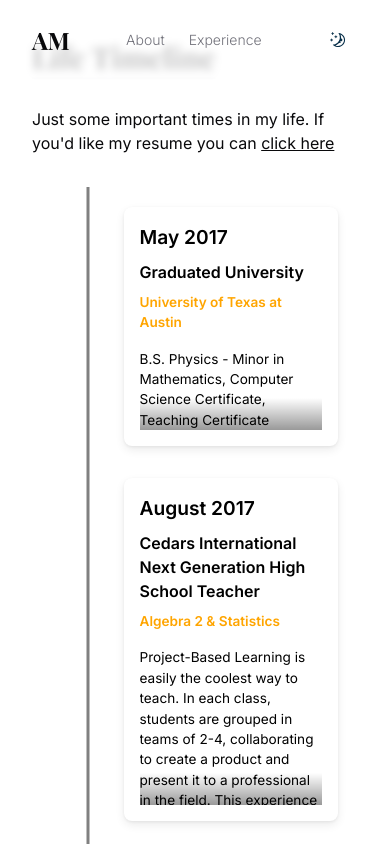
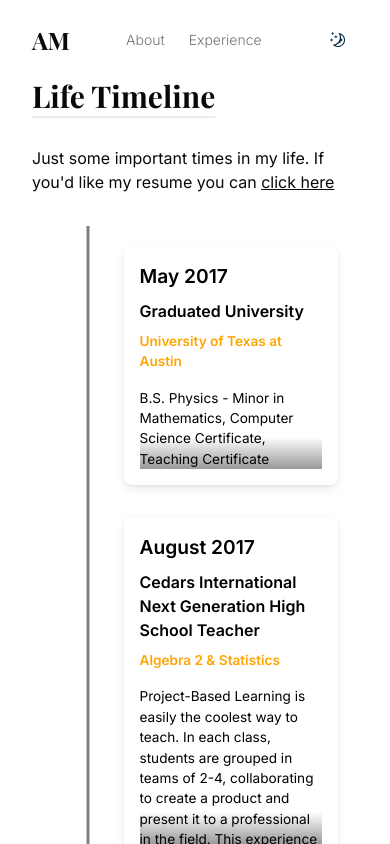
Before and after one commit to aminadabm93/next-portfolio, a Next.js app: page /experiences in a window 390 px wide. Shown: the top 844 px of the page. Built offline with nearby package versions, Linux system fonts and the light colour scheme; a web font is replaced by a local one.

Commit message:
fixing padding for mobile

```diff
--- a/app/about/page.tsx
+++ b/app/about/page.tsx
@@ -1,7 +1,7 @@
 export default async function AboutMePage() {
 
     return (
-        <section className="pt-[20%]">
+        <section className="pt-[20%] md:pt-[10%]">
             <div className='container max-w-3xl'>
                 <h1 className='title mb-8'>About Me</h1>
                 <p className="mb-8">Let me take you back a little bit. My parents immigrated to the Houston area from Mexico in order to give me a better life. I grew up the oldest of 3 boys, often being the translator, babysitter, and my dad&apos;s assistant on quite a few jobs. He taught me a little bit of everything including plumbing, painting, construction, and electrical work.</p>
--- a/app/experiences/page.tsx
+++ b/app/experiences/page.tsx
@@ -80,7 +80,7 @@ export default function ExperiencesPage() {
 
 
   return (
-    <section className="pt-[10%]">
+    <section className="pt-[20%] md:pt-[10%]">
       <div className='container max-w-3xl mb-8'>
                 <h1 className='title mb-8'>Life Timeline</h1>
                 Just some important times in my life. If you&apos;d like my resume you can <a className="underline" target='_blank' href='https://drive.google.com/file/d/1Ng3ihEDXu4IPFtgJX6XFJJ0lTWNwfuDj/view?usp=sharing'>click here</a>
```
